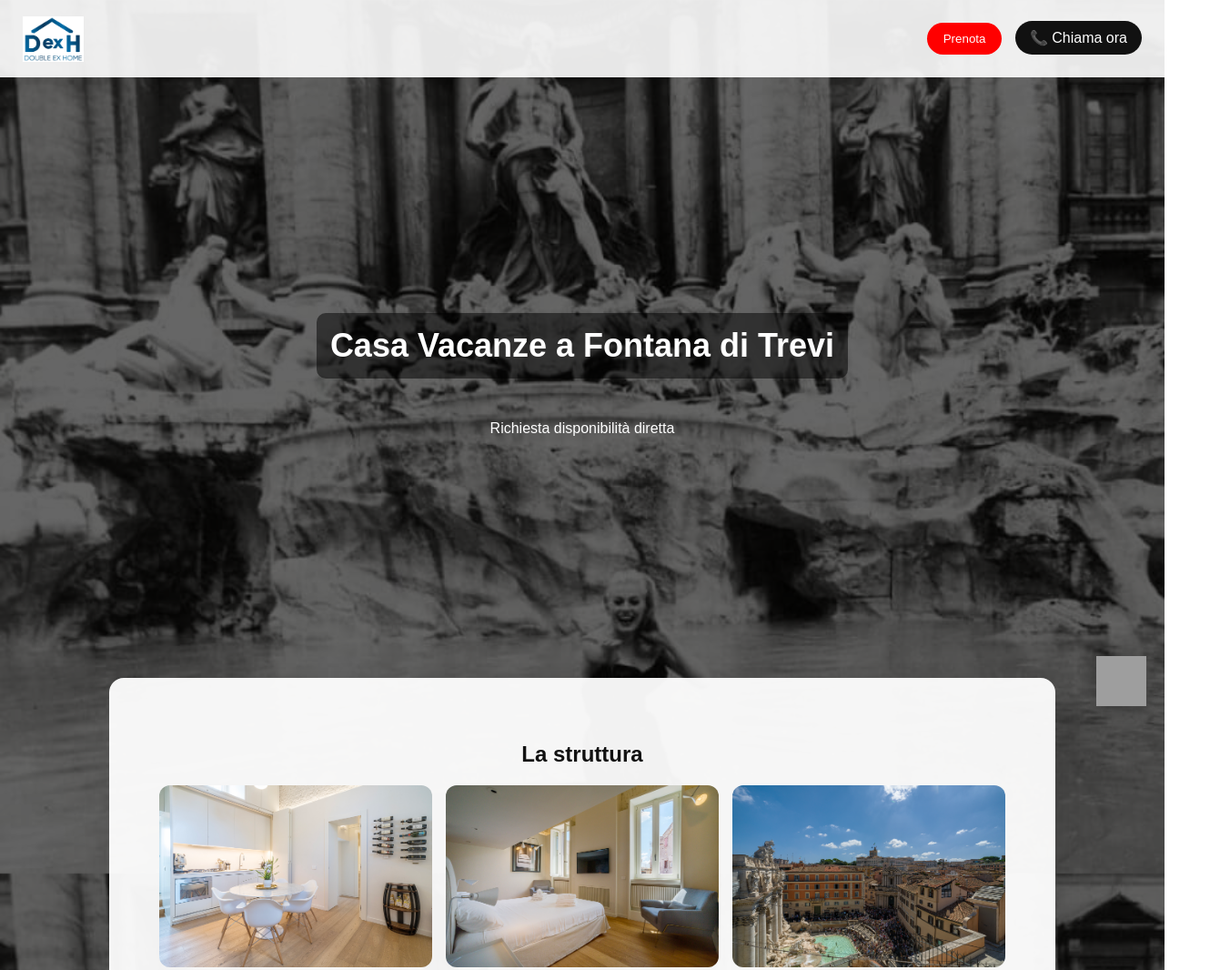
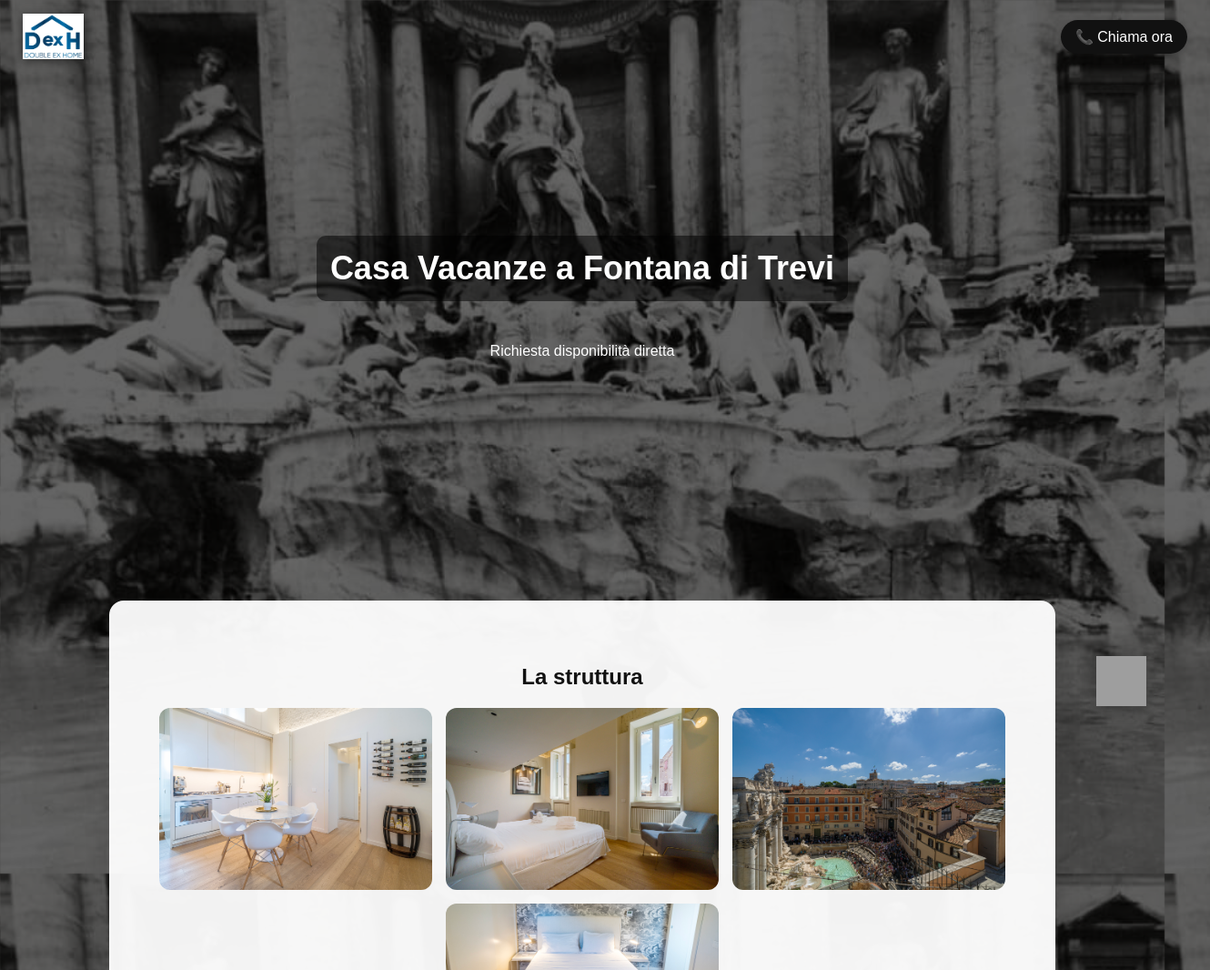
Before and after one commit to Provalanding/Trevi-, a plain HTML site: page index.html in a window 1280 px wide. Shown: the top 1066 px of the page at 91% size, 1330 px wide, since content can reach past the window. Drawn offline with Linux system fonts and the light colour scheme; grey boxes are pictures that could not be loaded.

Commit message:
Refactor header styles and improve button appearance
Updated header background to be transparent and adjusted styles for buttons and images.

```diff
--- a/index.html
+++ b/index.html
@@ -22,20 +22,22 @@
   justify-content: space-between;
   align-items: center;
   padding: 15px 25px;
-  background: rgba(255,255,255,0.9);
+
+  background: transparent;
+  position: absolute;
+  top: 0;
+  left: 0;
+  width: 100%;
+  z-index: 10;
 }
 
 header img {
   height: 50px;
+  filter: drop-shadow(0 2px 6px rgba(0,0,0,0.5));
 }
 
-.btn {
-  background: #FF0000;
-  color: white;
-  padding: 10px 18px;
-  border-radius: 20px;
-  border: none;
-  cursor: pointer;
+.call-btn, .btn {
+  box-shadow: 0 2px 10px rgba(0,0,0,0.3);
 }
 
 /* 📞 CHIAMA ORA */
@@ -176,7 +178,6 @@
   <img src="Logo Double Ex Home.png">
 
   <div>
-    <button class="btn" onclick="scrollToForm()">Prenota</button>
     <a class="call-btn" href="tel:+393891282883">📞 Chiama ora</a>
   </div>
 </header>
```
